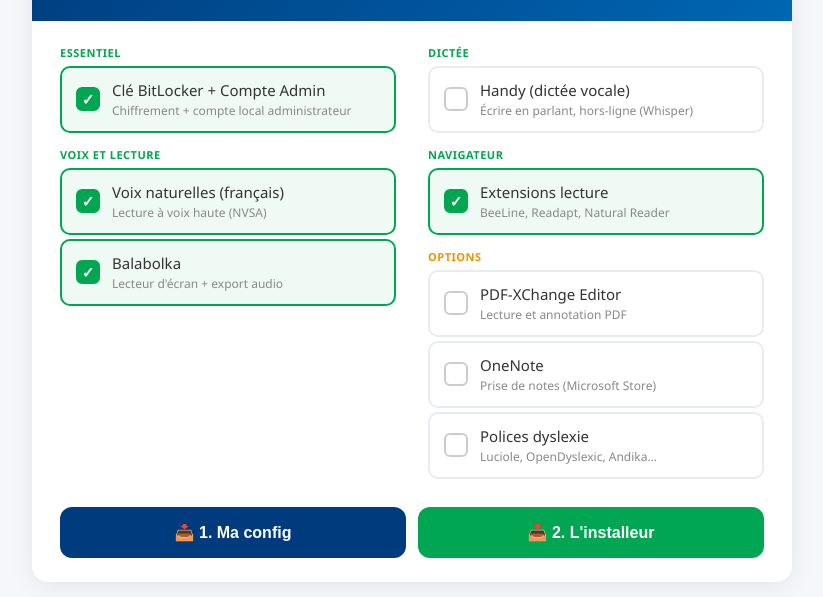
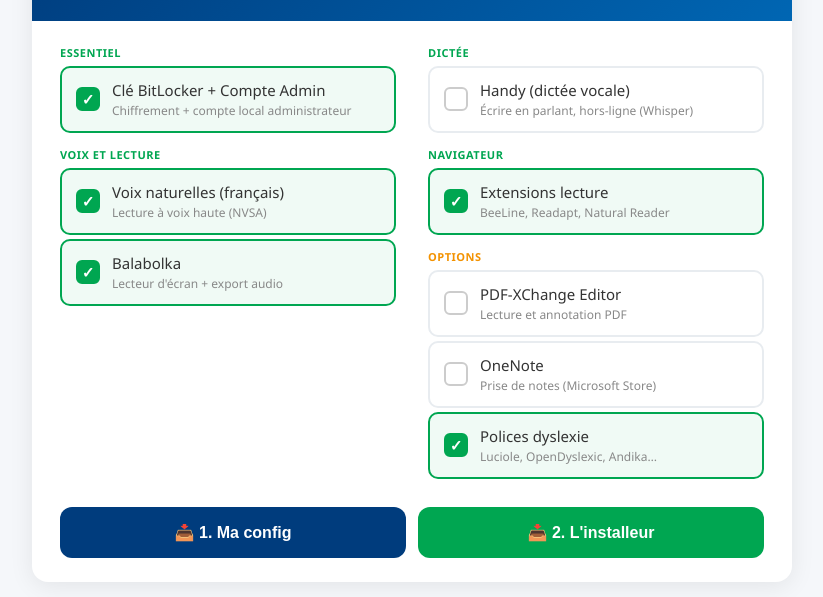
Before and after one commit to asvt/CleBitlocker_et_CompteAdmin, a plain HTML site: page index.html in a window 1280 px wide. Shown: the part 149-746 px from the top of the page, without its empty margins (228-1051 px from the left). Drawn offline with Linux system fonts and the light colour scheme.

Commit message:
Update checkbox label to include 'checked' class

```diff
--- a/index.html
+++ b/index.html
@@ -85,7 +85,7 @@ body { font-family: 'Segoe UI', sans-serif; background: #f5f7fa; min-height: 100
         <span class="box"></span>
         <div><div class="label">OneNote</div><div class="sub">Prise de notes (Microsoft Store)</div></div>
       </label>
-      <label class="item">
+      <label class="item checked">
         <input type="checkbox" name="polices">
         <span class="box"></span>
         <div><div class="label">Polices dyslexie</div><div class="sub">Luciole, OpenDyslexic, Andika…</div></div>
```
